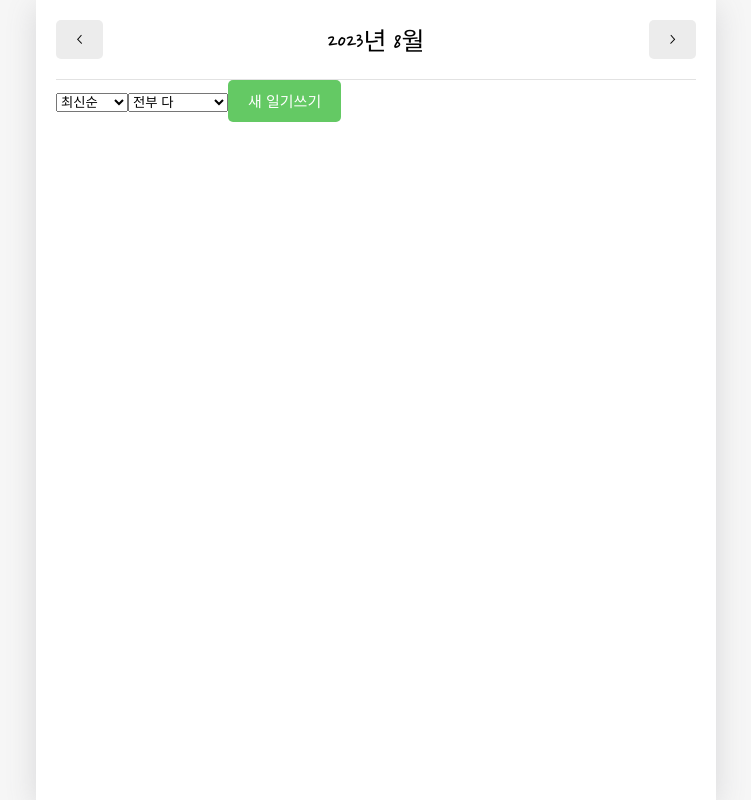
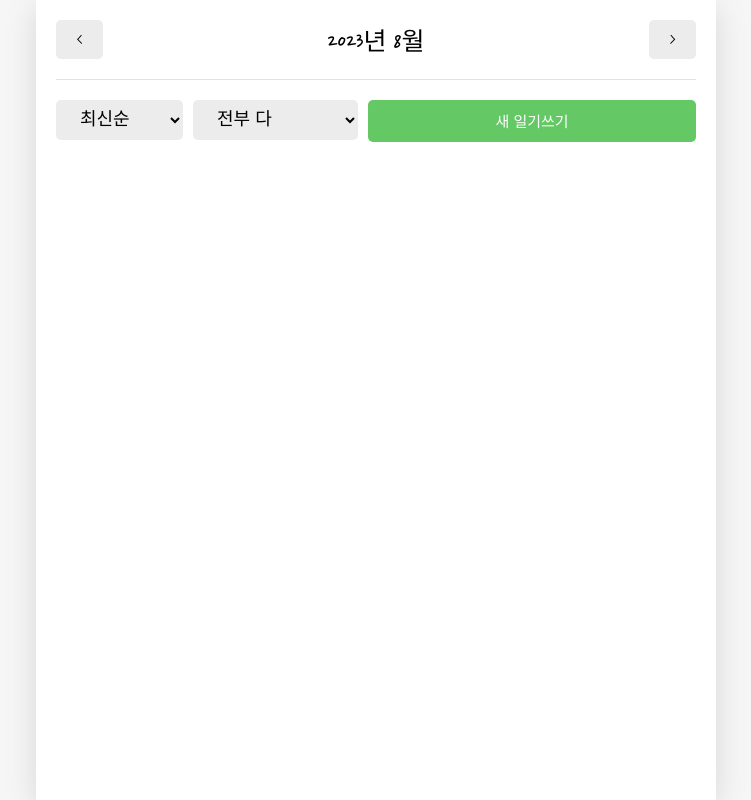
Before and after one commit to seung-heee/legendary-meme, a React (Create React App) app in the folder emotion-diary/: page / in a window 1280 px wide. Shown: the whole page, without its empty margins (264-1015 px from the left). Built offline with nearby package versions, Linux system fonts and the light colour scheme; the HTML template or start-up script is replaced by a standard one; a web font is replaced by a local one.

Commit message:
/home 구현

```diff
--- a/emotion-diary/src/App.css
+++ b/emotion-diary/src/App.css
@@ -93,3 +93,95 @@
 header button {
     font-family: 'Nanum Pen Script', cursive;
 }
+
+
+/* diarylist */
+
+.DiaryList .menu_wrapper {
+    margin-top: 20px;
+    margin-bottom: 30px;
+    display: flex;
+    justify-content: space-between;
+}
+
+.DiaryList .menu_wrapper .right_col {
+    flex-grow: 1;
+}
+
+.DiaryList .menu_wrapper .right_col button {
+    width: 100%;
+}
+
+.DiaryList .ControlMenu {
+    margin-right: 10px;
+    border: none;
+    border-radius: 5px;
+    background-color: #ececec;
+    padding: 10px 20px;
+    cursor: pointer;
+    font-family: 'Nanum Pen Script', cursive;
+    font-size: 18px;
+}
+
+
+/* diaryItem */
+
+.DiaryItem {
+    padding: 15px 0;
+    border-bottom: 1px solid #e2e2e2;
+    display: flex;
+    justify-content: space-between;
+}
+
+.DiaryItem .emotion_img_wrapper {
+    cursor: pointer;
+    min-width: 120px;
+    height: 80px;
+    border-radius: 5px;
+    display: flex;
+    justify-content: center;
+}
+
+.DiaryItem .emotion_img_wrapper_1 {
+    background-color: #64c964;
+}
+
+.DiaryItem .emotion_img_wrapper_2 {
+    background-color: #9dd772;
+}
+
+.DiaryItem .emotion_img_wrapper_3 {
+    background-color: #fdce17;
+}
+
+.DiaryItem .emotion_img_wrapper_4 {
+    background-color: #fd8446;
+}
+
+.DiaryItem .emotion_img_wrapper_5 {
+    background-color: #fd565f;
+}
+
+.DiaryItem .emotion_img_wrapper img {
+    width: 50%;
+}
+
+.DiaryItem .info_wrapper {
+    cursor: pointer;
+    flex-grow: 1;
+    margin-left: 20px;
+}
+
+.DiaryItem .diary_date {
+    font-weight: bold;
+    font-size: 25px;
+    margin-bottom: 5px;
+}
+
+.DiaryItem .diary_content_preview {
+    font-size: 18px;
+}
+
+.DiaryItem .btn_wrapper {
+    min-width: 70px;
+}
--- /dev/null
+++ b/emotion-diary/src/component/DiaryItem.js
@@ -0,0 +1,30 @@
+import { useNavigate } from "react-router-dom";
+import MyButton from "./MyButton";
+
+const DiaryItem = ({ id, emotion, content, date }) => {
+    const Navigate = useNavigate();
+    const strDate = new Date(parseInt(date)).toLocaleDateString();
+
+    const goDetail = () => {
+        Navigate(`/diary/${id}`);
+    }
+
+    const goEdit = () => {
+        Navigate(`/edit/${id}`);
+    }
+
+    return <div className="DiaryItem">
+        <div onClick={goDetail} className={['emotion_img_wrapper', `emotion_img_wrapper_${emotion}`].join(' ')}>
+            <img src={process.env.PUBLIC_URL + `assets/emotion${emotion}.png`} alt="" />
+        </div>
+        <div onClick={goDetail} className="info_wrapper">
+            <div className="diary_date">{strDate}</div>
+            <div className="diary_content_preview">{content.slice(0, 25)}</div>
+        </div>
+        <div className="btn_wrapper">
+            <MyButton text={'수정하기'} onClick={goEdit} />
+        </div>
+    </div >
+}
+
+export default DiaryItem;
--- a/emotion-diary/src/component/DiaryList.js
+++ b/emotion-diary/src/component/DiaryList.js
@@ -1,4 +1,6 @@
 import { useState } from "react"
+import { useNavigate } from "react-router-dom"
+import DiaryItem from "./DiaryItem"
 import MyButton from "./MyButton"
 
 const sortOptionList = [
@@ -13,12 +15,13 @@
 ]
 
 const ControlMenu = ({ value, onChange, optionList }) => {
-    return <select value={value} onChange={(e) => onChange(e.target.value)}>
+    return <select className='ControlMenu' value={value} onChange={(e) => onChange(e.target.value)}>
         {optionList.map((it, idx) => <option key={idx} value={it.value}>{it.name}</option>)}
     </select>
 }
 
 const DiaryList = ({ diaryList }) => {
+    const navigate = useNavigate();
     const [sortType, setSortType] = useState('lastest');
     const [filter, setFilter] = useState('all');
 
@@ -44,14 +47,22 @@
         return sortedList;
     }
 
-    return <div>
-        <ControlMenu value={sortType} onChange={setSortType} optionList={sortOptionList} />
-        <ControlMenu value={filter} onChange={setFilter} optionList={filterOptionList} />
-        <MyButton text={'새 일기쓰기'} onClick={() => { }} type={'positive'} />
-        {getProcessedDiaryList().map((it) =>
-            <div key={it.id}>{it.content}, {it.emotion}점</div>
-        )}
-    </div>
+    return <div className='DiaryList'>
+        <div className='menu_wrapper'>
+            <div className='left_col'>
+                <ControlMenu value={sortType} onChange={setSortType} optionList={sortOptionList} />
+                <ControlMenu value={filter} onChange={setFilter} optionList={filterOptionList} /></div>
+            <div className='right_col'>
+                <MyButton text={'새 일기쓰기'} onClick={() => { navigate("/new") }} type={'positive'} />
+            </div>
+        </div>
+        {
+            getProcessedDiaryList().map((it) =>
+                <DiaryItem key={it.id} {...it} />
+            )
+        }
+
+    </div >
 }
 
 DiaryList.defaultProps = {
--- a/emotion-diary/src/pages/Home.js
+++ b/emotion-diary/src/pages/Home.js
@@ -3,6 +3,7 @@
 import MyButton from './../component/MyButton';
 import MyHeader from './../component/MyHeader';
 import DiaryList from "../component/DiaryList";
+import DiaryItem from "../component/DiaryItem";
 
 const Home = () => {
     const diaryList = useContext(DiaryStateContext);
```
